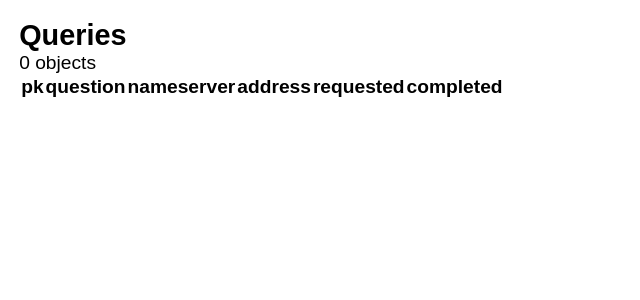
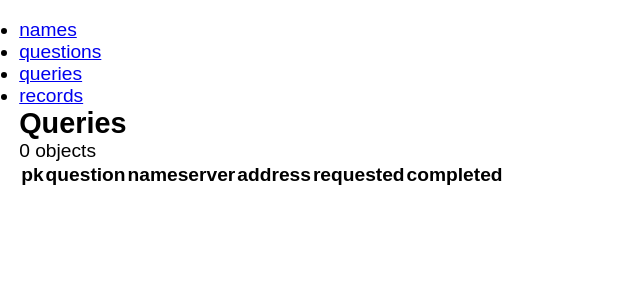
Before and after one commit to b1tninja/django_dnspy, a Django app: page /queries/ in a window 1280 px wide. Shown: the top 300 px of the page, without its empty margins (0-640 px from the left). Run offline with Django 3.2, Linux system fonts and the light colour scheme; data that the repository does not hold is empty.

Commit message:
Added a menu, and some minor template changes

```diff
--- a/django_dnspy/urls.py
+++ b/django_dnspy/urls.py
@@ -3,13 +3,14 @@
 from django.contrib import admin
 from django.conf import settings
 
-from django.views.generic import ListView
+from django.views.generic import ListView, TemplateView
 from dnspy.models import Name, Record, Question, Query
 
 urlpatterns = patterns('',
-    (r'^names/$', ListView.as_view(model=Name,)),
-    (r'^questions/$', ListView.as_view(model=Question,)),
-    (r'^records/$', ListView.as_view(model=Record,)),
-    (r'^queries/$', ListView.as_view(model=Query,)),
+    url(r'^$', TemplateView.as_view(template_name='index.html'), name='index'),
+    url(r'^names/$', ListView.as_view(model=Name,), name='name_list'),
+    url(r'^questions/$', ListView.as_view(model=Question,), name='question_list'),
+    url(r'^records/$', ListView.as_view(model=Record,), name='record_list'),
+    url(r'^queries/$', ListView.as_view(model=Query,), name='query_list'),
     url(r'^admin/', include(admin.site.urls)),
 ) + static(settings.STATIC_URL, document_root=settings.STATIC_ROOT)
--- a/dnspy/templates/base.html
+++ b/dnspy/templates/base.html
@@ -7,7 +7,16 @@
     <title></title>
     <link rel="stylesheet" type="text/css" href="{% static "style.css" %}" />
     <link rel="stylesheet" type="text/css" href="{% static "pure-min.css" %}" />
-    <!--<link rel="stylesheet" href="http://yui.yahooapis.com/pure/0.5.0/pure-min.css">-->
+    <!--
+        CDN
+        <link rel="stylesheet" href="http://yui.yahooapis.com/pure/0.5.0/pure-min.css">
+    -->
+    <ul class="pure-menu pure-menu-open pure-menu-horizontal">
+        <li><a href="{% url "name_list" %}">names</a></li>
+        <li><a href="{% url "question_list" %}">questions</a></li>
+        <li><a href="{% url "query_list" %}">queries</a></li>
+        <li><a href="{% url "record_list" %}">records</a></li>
+    </ul>
 </head>
 <body>
 {%  block content %}
--- a/dnspy/templates/dnspy/query_list.html
+++ b/dnspy/templates/dnspy/query_list.html
@@ -21,9 +21,9 @@
         {% for record in object_list %}
             <tr>
                 <td>{{ record.id }}</td>
-                <td>{{ record.question }}</td>
-                <td>{{ record.nameserver }}</td>
-                <td>{{ record.address }}</td>
+                <td>{{ record.question.id }}</td>
+                <td>{{ record.nameserver.id }}</td>
+                <td>{{ record.address.id }}</td>
                 <td>{{ record.requested }}</td>
                 <td>{{ record.completed }}</td>
             </tr>
```
Also changed, not shown: dnspy/models.py (+15 -0 lines).
